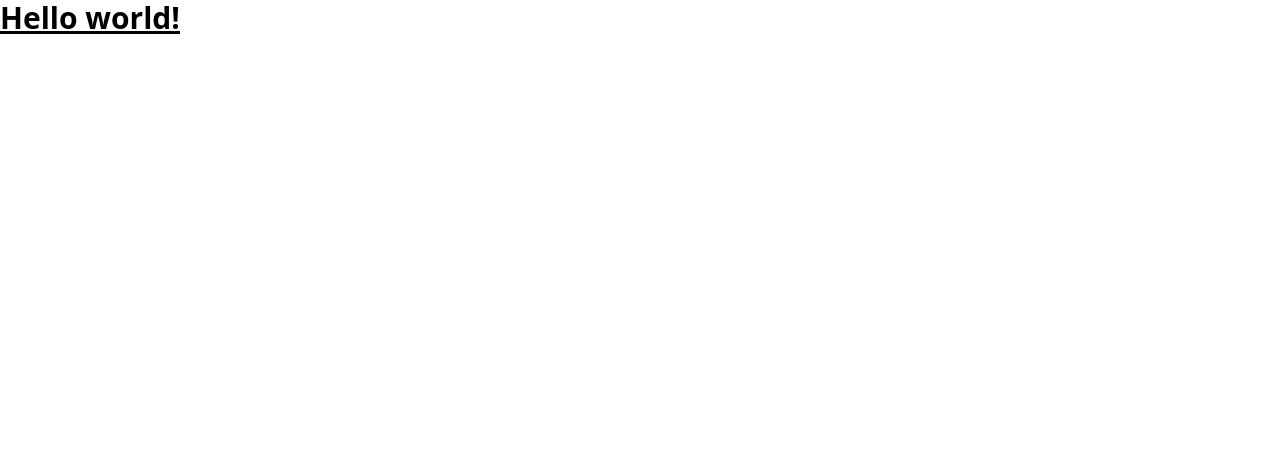
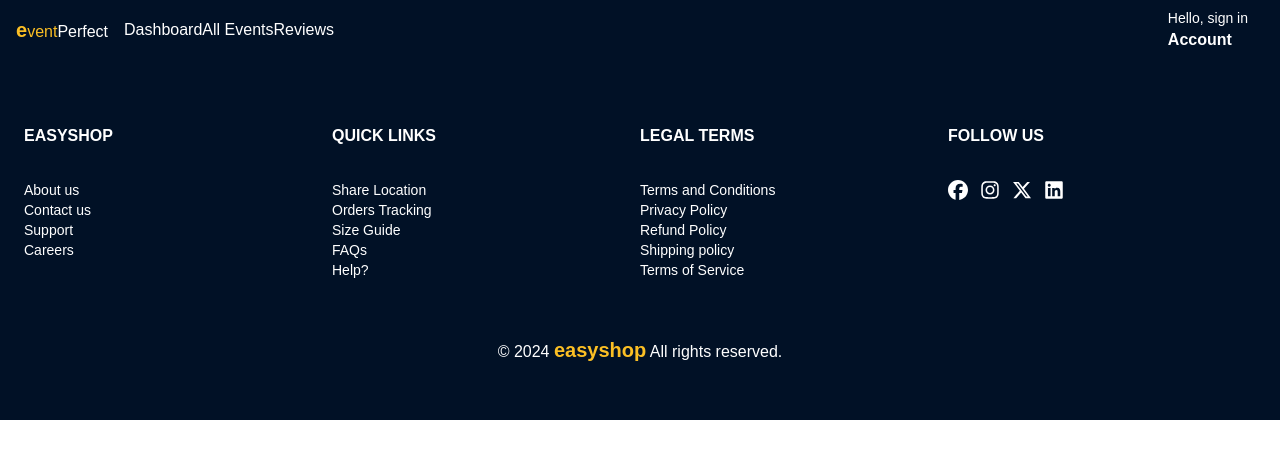
Before and after one commit to Arnold-In-Tech/EventPerfect, a React (Create React App) app in the folder client/: page /Login in a window 1280 px wide. Shown: the top 458 px of the page. Built offline with nearby package versions, Linux system fonts and the light colour scheme.

Commit message:
Worked on Navbar

```diff
--- a/client/package.json
+++ b/client/package.json
@@ -9,6 +9,7 @@
     "react": "^18.2.0",
     "react-dom": "^18.2.0",
     "react-icons": "^5.1.0",
+    "react-router-dom": "^6.22.3",
     "react-scripts": "5.0.1",
     "web-vitals": "^2.1.4"
   },
--- a/client/src/App.js
+++ b/client/src/App.js
@@ -1,8 +1,20 @@
+import { Route, Routes } from "react-router-dom";
+// import LoginUser from './components/SignIn';
+import Home from "./components/Home";
+import NavBar from "./components/NavBar";
+import Footer from "./components/Footer";
 
-export default function App() {
+function App() {
   return (
-    <h1 className="text-3xl font-bold underline">
-      Hello world!
-    </h1>
-  )
+    <>
+    <NavBar/>
+      <Routes>
+        <Route path="/" element={<Home />} />
+        {/* <Route path="/Login" element={<LoginUser />} /> */}
+      </Routes>
+      <Footer />
+    </>
+  );
 }
+
+export default App;
--- /dev/null
+++ b/client/src/components/Footer.js
@@ -0,0 +1,56 @@
+import React from 'react';
+import { Link } from 'react-router-dom';
+import { FaFacebook } from "react-icons/fa6";
+import { FaInstagram } from "react-icons/fa";
+import { FaXTwitter } from "react-icons/fa6";
+import { FaLinkedin } from "react-icons/fa";
+
+const Footer = () => {
+  return (
+    <footer className="flex flex-wrap bg-primary p-6  md:items-top justify-center">
+      <div className="w-full md:w-1/4 mb-10 mt-10">
+        <h4 className="relative mb-8 font-bold text-md uppercase text-white">Easyshop</h4>
+        <ul className="list-none font-light">
+          <li><a href="#" className="block text-sm  text-white no-underline transition duration-400">About us</a></li>
+          <li><a href="#" className="block text-sm  text-white no-underline transition duration-400">Contact us</a></li>
+          <li><a href="#" className="block text-sm  text-white no-underline transition duration-400">Support</a></li>
+          <li><a href="#" className="block text-sm  text-white no-underline transition duration-400">Careers</a></li>
+        </ul>
+      </div>
+      <div className="w-full md:w-1/4 mb-10 mt-10">
+        <h4 className="relative mb-8 font-bold text-md uppercase text-white">Quick Links</h4>
+        <ul className="list-none font-light">
+          <li><a href="#" className="block text-sm  text-white no-underline transition duration-400">Share Location</a></li>
+          <li><a href="#" className="block text-sm  text-white no-underline transition duration-400">Orders Tracking</a></li>
+          <li><a href="#" className="block text-sm  text-white no-underline transition duration-400">Size Guide</a></li>
+          <li><a href="#" className="block text-sm  text-white no-underline transition duration-400">FAQs</a></li>
+          <li><a href="#" className="block text-sm  text-white no-underline transition duration-400">Help?</a></li>
+        </ul>
+      </div>
+      <div className="w-full md:w-1/4 mb-10 mt-10">
+        <h4 className="relative mb-8 font-bold text-md uppercase  text-white">Legal terms</h4>
+        <ul className="list-none font-light">
+          <li><a href="#" className="block text-sm  text-white no-underline transition duration-400">Terms and Conditions</a></li>
+          <li><a href="#" className="block text-sm  text-white no-underline transition duration-400">Privacy Policy</a></li>
+          <li><a href="#" className="block text-sm  text-white no-underline transition duration-400">Refund Policy</a></li>
+          <li><a href="#" className="block text-sm  text-white no-underline transition duration-400">Shipping policy</a></li>
+          <li><a href="#" className="block text-sm  text-white no-underline transition duration-400">Terms of Service</a></li>
+        </ul>
+      </div>
+      <div className="w-full md:w-1/4 mb-10 mt-10">
+        <h4 className="relative mb-8 font-bold text-md  uppercase text-white">Follow us</h4>
+        <div className="links flex space-x-3 text-white font-light">
+            <a href="#" className='text-xl'> <FaFacebook /> </a>
+            <a href="#" className='text-xl'> <FaInstagram /> </a>
+            <a href="#" className='text-xl'> <FaXTwitter /> </a>
+            <a href="#" className='text-xl'> <FaLinkedin /> </a>
+        </div>
+      </div>
+      <div className="w-full mt-4 mb-8 text-center items-center text-white font-light">
+        <p>&copy; 2024 <span className="text-amber-400 text-xl space-x-2 font-black">easyshop</span> All rights reserved.</p>
+      </div>
+    </footer>
+  );
+};
+
+export default Footer;
--- /dev/null
+++ b/client/src/components/Home.js
@@ -0,0 +1,7 @@
+export default function Home() {
+    return (
+      <h1 className="text-3xl font-bold underline">
+        Hello world!
+      </h1>
+    )
+  }
--- /dev/null
+++ b/client/src/components/NavBar.js
@@ -0,0 +1,51 @@
+import React, { useState } from 'react';
+import { NavLink, Link } from "react-router-dom";
+
+const NavBar = () => {
+  const [cart, setCart] = useState(0);
+
+  // Function to handle adding items to the cart
+  const handleAddToCart = () => {
+    // Implement your logic to add items to the cart
+    // For now, let's just increment the cart count
+    setCart(cart + 1);
+  };
+
+  return (
+    <header className="min-w-[1000px]">
+      <div className="flex bg-primary text-white h-[60px]">
+        {/* Left */}
+        <div className="flex items-center m-4">
+          <Link to={"/"}>
+            <h2><span className="text-amber-400"><strong className="text-xl">e</strong>vent</span>Perfect</h2>
+          </Link>
+        </div>
+        {/* Middle */}
+        <div className="flex grow relative items-center">
+          {/* Navigation links */}
+          <NavLink to="/dashboard" activeClassName="text-amber-400">
+            Dashboard
+          </NavLink>
+          <NavLink to="/events" activeClassName="text-amber-400">
+            All Events
+          </NavLink>
+          <NavLink to="/reviews" activeClassName="text-amber-400">
+            Reviews
+          </NavLink>
+        </div>
+        {/* Right */}
+        <div className="flex items-center m-4">
+          <div className="pr-4 pl-4">
+            <p className="text-xs xl:text-sm ">Hello, sign in</p>
+            <Link to={"/Login"} className="text-sm xl:text-base font-bold cursor-pointer">
+              Account
+            </Link>
+          </div>
+          {/* Wrap ShoppingCartIcon with Link and set to prop to the cart page */}
+        </div>
+      </div>
+    </header>
+  );
+};
+
+export default NavBar;
--- a/client/src/index.js
+++ b/client/src/index.js
@@ -1,17 +1,14 @@
-import React from 'react';
-import ReactDOM from 'react-dom/client';
-import './index.css';
-import App from './App';
-import reportWebVitals from './reportWebVitals';
+import React from "react";
+import ReactDOM from "react-dom/client";
+import "./index.css";
+import App from "./App";
+import { BrowserRouter } from "react-router-dom";
 
-const root = ReactDOM.createRoot(document.getElementById('root'));
+const root = ReactDOM.createRoot(document.getElementById("root"));
 root.render(
   <React.StrictMode>
-    <App />
+    <BrowserRouter>
+      <App />
+    </BrowserRouter>
   </React.StrictMode>
 );
-
-// If you want to start measuring performance in your app, pass a function
-// to log results (for example: reportWebVitals(console.log))
-// or send to an analytics endpoint. Learn more: https://bit.ly/CRA-vitals
-reportWebVitals();
--- a/client/tailwind.config.js
+++ b/client/tailwind.config.js
@@ -1,10 +1,16 @@
-/** @type {import('tailwindcss').Config} */
 module.exports = {
-  content: [
-    "./src/**/*.{js,jsx,ts,tsx}",
-  ],
+  content: ["./src/**/*.{js,jsx,ts,tsx}"],
   theme: {
-    extend: {},
+    extend: {
+      backgroundColor: {
+        primary: '#011126',
+        secondary: '#FFC107',
+        third: '#FFFFFF',
+      },
+      fontFamily: {
+        sans: ['Poppins', 'sans-serif'],
+      },
+    },
   },
   plugins: [],
-}
+};
```
Also changed, not shown: 1 other file (tests, documents, lock files or other folders).
